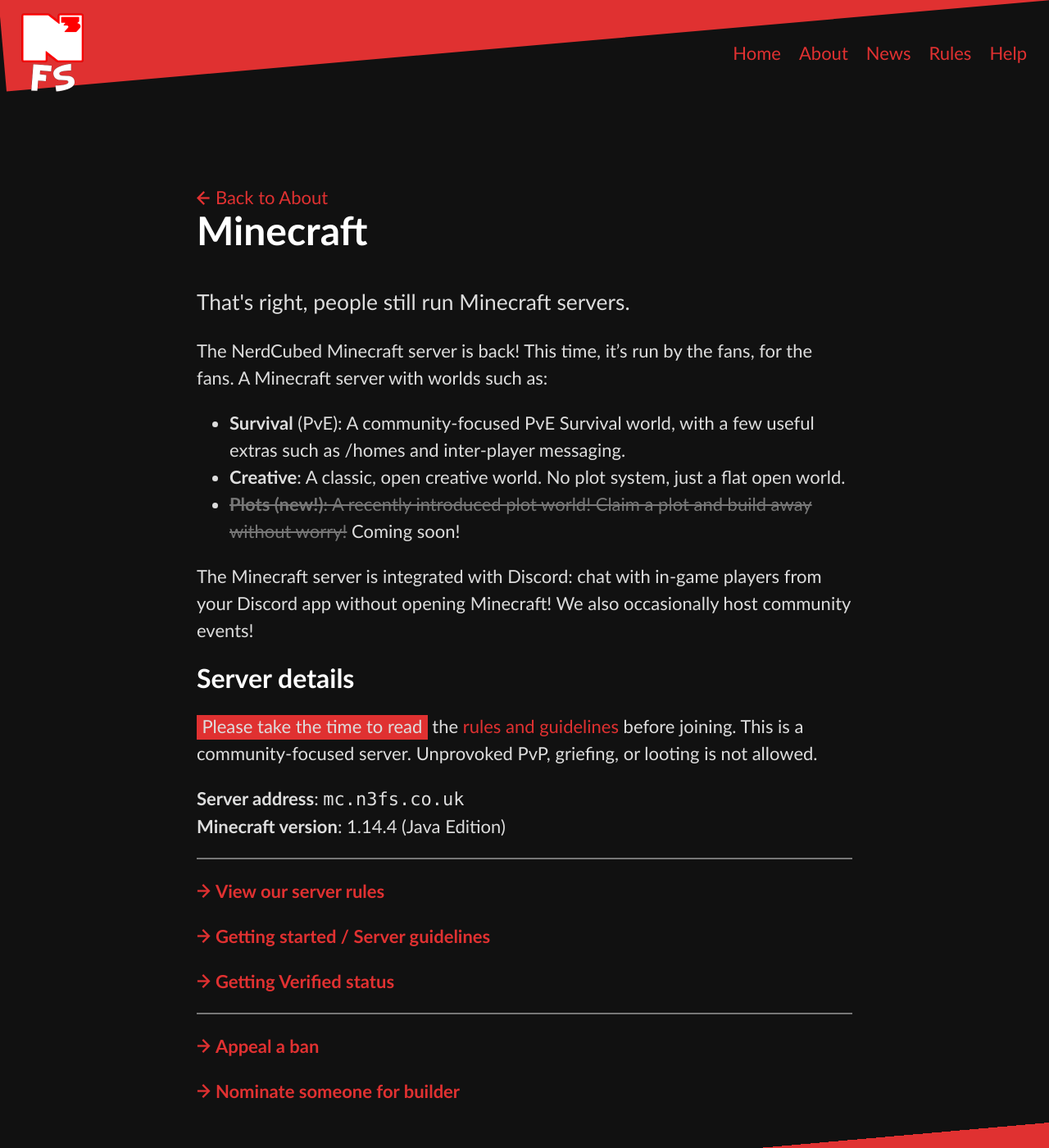
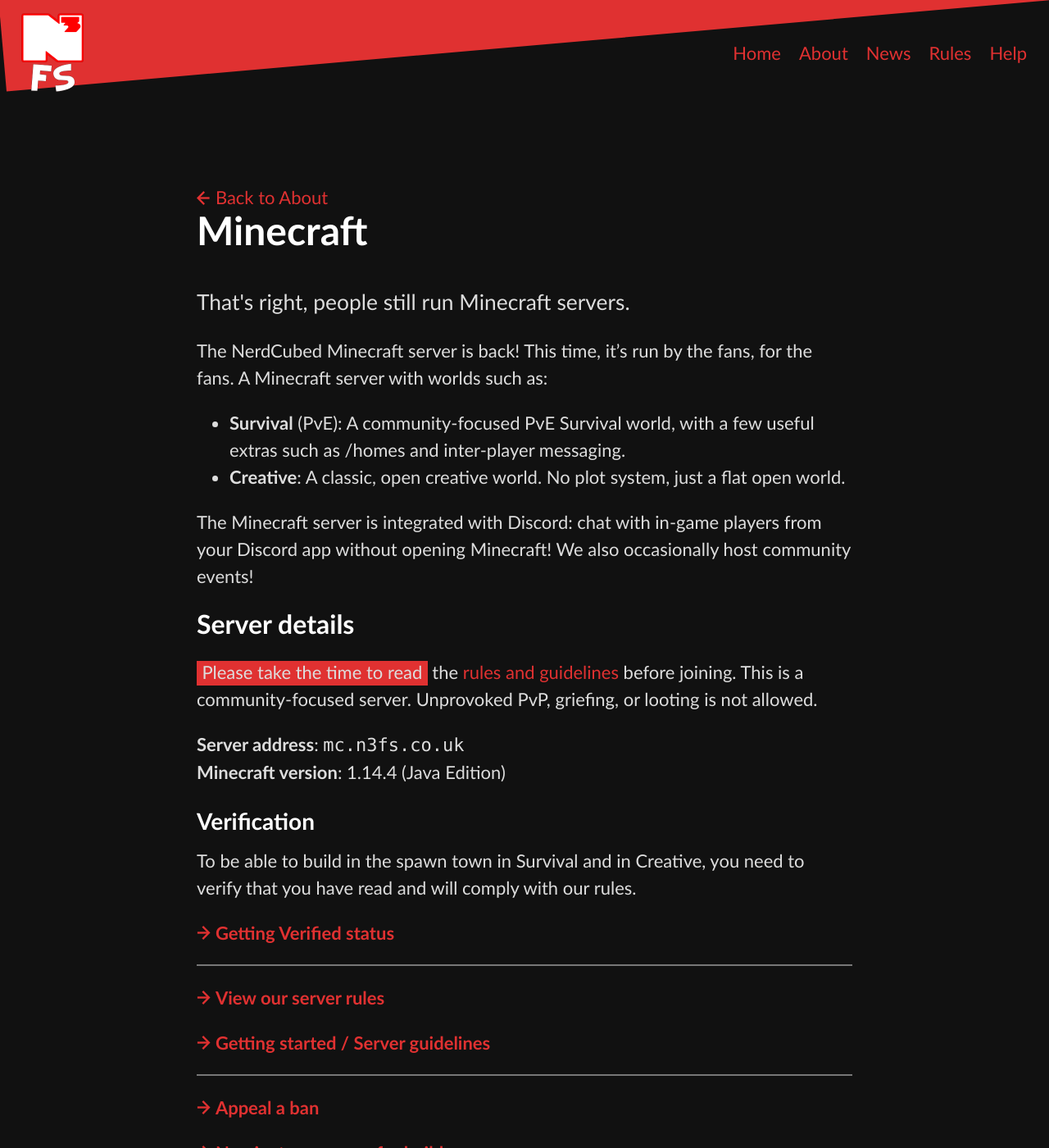
Before and after one commit to N3FS/N3FS-website, a Jekyll site: the page built from minecraft.md, in a window 1280 px wide and 1400 px high. Shown: the whole window at 82% size. Built offline with Jekyll 4.4.1, drawn with Linux system fonts in a browser that asks for light colours.

Commit message:
Update for opening of creative

```diff
--- a/index.html
+++ b/index.html
@@ -25,7 +25,7 @@
         <div class="container server-list">
         <a class="server-item" id="server-minecraft" href="/minecraft">
             <h3>Minecraft</h3>
-            <p>A community-focused Minecraft server with a Survival PvE world. Creative coming soon™.</p>
+            <p>A community-focused Minecraft server with a Survival PvE world and a Creative flat world.</p>
         </a>
         <a class="server-item" id="server-discord" href="/discord">
             <h3>Discord</h3>
--- a/minecraft.md
+++ b/minecraft.md
@@ -13,7 +13,6 @@
 
 * **Survival** (PvE): A community-focused PvE Survival world, with a few useful extras such as /homes and inter-player messaging.
 * **Creative**: A classic, open creative world. No plot system, just a flat open world.
-* ~~**Plots (new!)**: A recently introduced plot world! Claim a plot and build away without worry!~~ Coming soon!
 
 The Minecraft server is integrated with Discord: chat with in-game players from your Discord app without opening Minecraft! We also occasionally host community events!
 
@@ -24,14 +23,18 @@
 **Server address**: `mc.n3fs.co.uk`
 **Minecraft version**: 1.14.4 (Java Edition)
 
+### Verification
+
+To be able to build in the spawn town in Survival and in Creative, you need to verify that you have read and will comply with our rules.
+
+<a href="/help/minecraft-verification" class="action">Getting Verified status</a>
+
 ----
 
 <a href="/rules" class="action">View our server rules</a>
 
 <a href="/help/minecraft-guidelines" class="action">Getting started / Server guidelines</a>
 
-<a href="/help/minecraft-verification" class="action">Getting Verified status</a>
-
 ----
 
 <a href="/help/ban-appeal" class="action">Appeal a ban</a>
```
Also changed, not shown: _help/minecraft-verification.md (+1 -1 lines).
